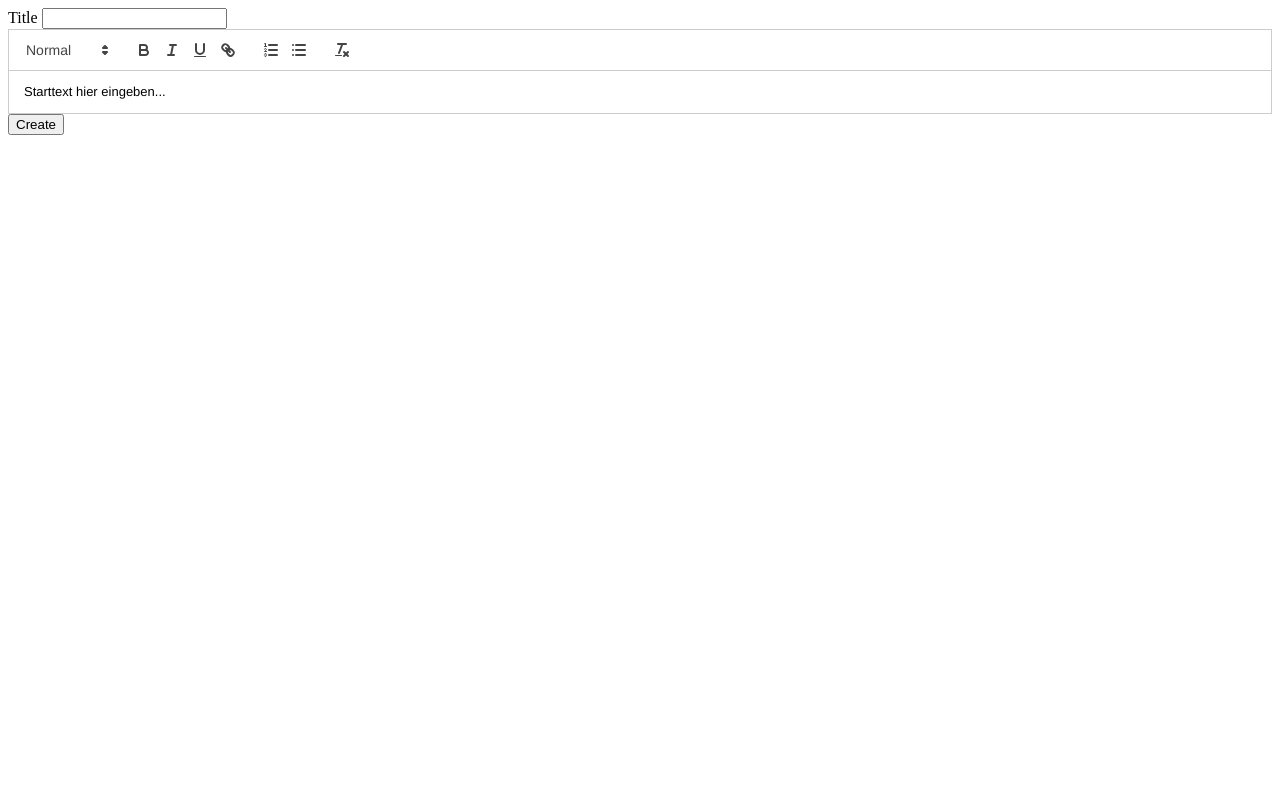
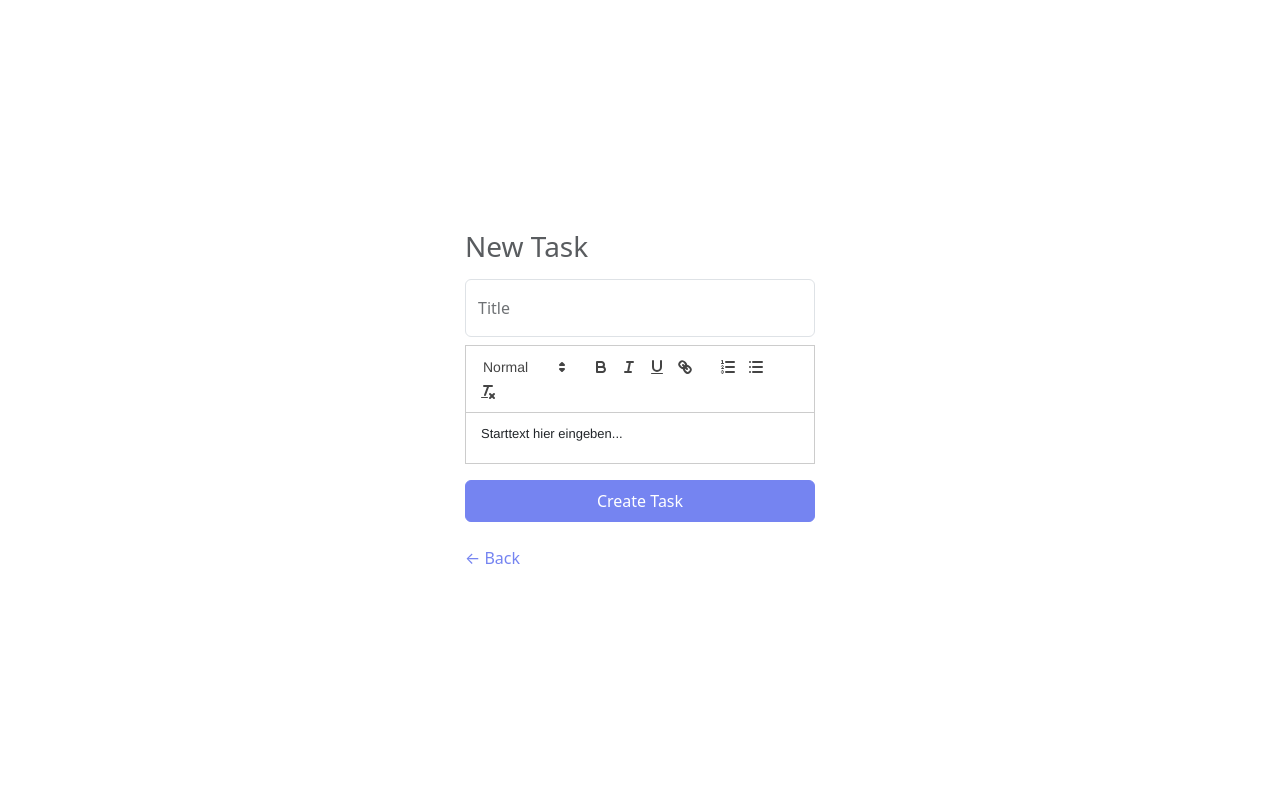
Before and after one commit to Finn1962/to-do-application, a Node server app: page /task/new/1 in a window 1280 px wide. Run offline with Node 20, Linux system fonts and the light colour scheme; the visitor is signed in with stand-in values (Sample User, id 1); some libraries are stand-ins or nearby versions.

Commit message:
made design für newTaskForm

```diff
--- a/src/views/newProjectForm.ejs
+++ b/src/views/newProjectForm.ejs
@@ -10,7 +10,7 @@
   <body
     class="d-flex justify-content-center align-items-center flex-column vh-100 vw-100"
   >
-    <main class="form-signin m-auto" style="min-width: 350px">
+    <main class="form-signin m-auto" style="max-width: 350px">
       <form class="mb-4" action="/project/new" method="POST">
         <h1 class="h3 mb-3 fw-normal text-body-secondary">New Project</h1>
         <div class="form-floating">
--- a/src/views/newTaskForm.ejs
+++ b/src/views/newTaskForm.ejs
@@ -8,19 +8,48 @@
       href="https://cdn.jsdelivr.net/npm/quill@2.0.2/dist/quill.snow.css"
       rel="stylesheet"
     />
+    <link rel="stylesheet" href="/custom.css" />
+    <link rel="stylesheet" href="/css/bootstrap-custom.css" />
     <script src="/quill-editor.js" defer></script>
   </head>
-  <body>
-    <form action="/task/new" method="POST">
-      <label for="title">Title</label>
-      <input type="text" name="title" id="title" required />
-      <div id="editor">
-        <p>Starttext hier eingeben...</p>
-      </div>
-      <input type="hidden" name="description" id="description" required />
-      <input type="hidden" name="projectId" value="<%=projectId%>" required />
-      <button type="submit">Create</button>
-    </form>
+  <body
+    class="d-flex justify-content-center align-items-center flex-column vh-100 vw-100"
+  >
+    <main class="form-signin m-auto" style="max-width: 350px">
+      <form class="mb-4" action="/task/new" method="POST">
+        <h1 class="h3 mb-3 fw-normal text-body-secondary">New Task</h1>
+        <div class="form-floating">
+          <input
+            type="text"
+            class="form-control mb-2"
+            id="floatingInput"
+            placeholder="Project Title"
+            name="title"
+          />
+          <label for="floatingInput">Title</label>
+        </div>
+        <div id="editor" style="height: auto">
+          <p>Starttext hier eingeben...</p>
+        </div>
+        <input type="hidden" name="description" id="description" required />
+        <input type="hidden" name="projectId" value="<%=projectId%>" required />
+        <button
+          class="btn btn-primary w-100 py-2 mt-3 text-white"
+          type="submit"
+        >
+          Create Task
+        </button>
+      </form>
+      <a href="/?projectId=<%=projectId%>" class="text-decoration-none"
+        >← Back</a
+      >
+    </main>
+
     <script src="https://cdn.jsdelivr.net/npm/quill@2.0.2/dist/quill.js"></script>
+    <script
+      src="https://cdn.jsdelivr.net/npm/bootstrap@5.3.3/dist/js/bootstrap.bundle.min.js"
+      integrity="sha384-YvpcrYf0tY3lHB60NNkmXc5s9fDVZLESaAA55NDzOxhy9GkcIdslK1eN7N6jIeHz"
+      crossorigin="anonymous"
+    ></script>
   </body>
 </html>
```
